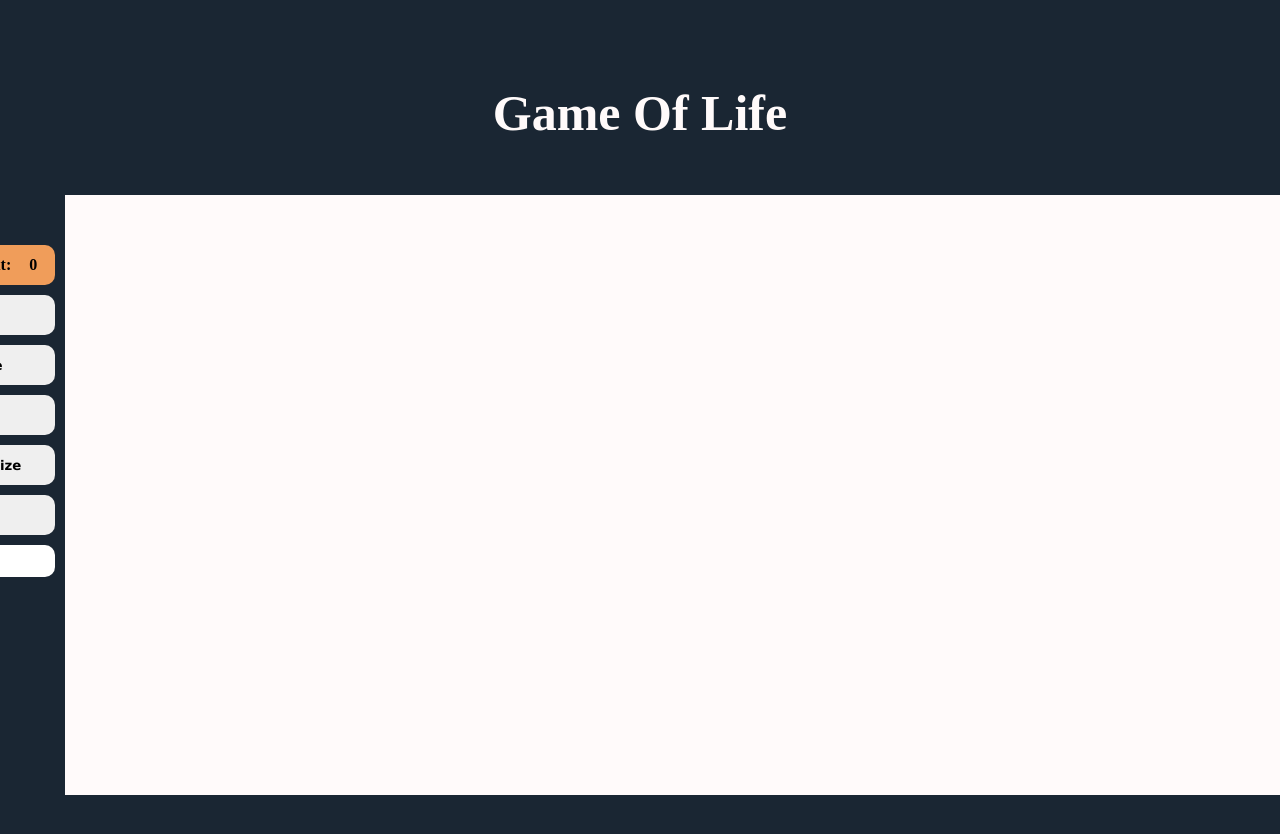
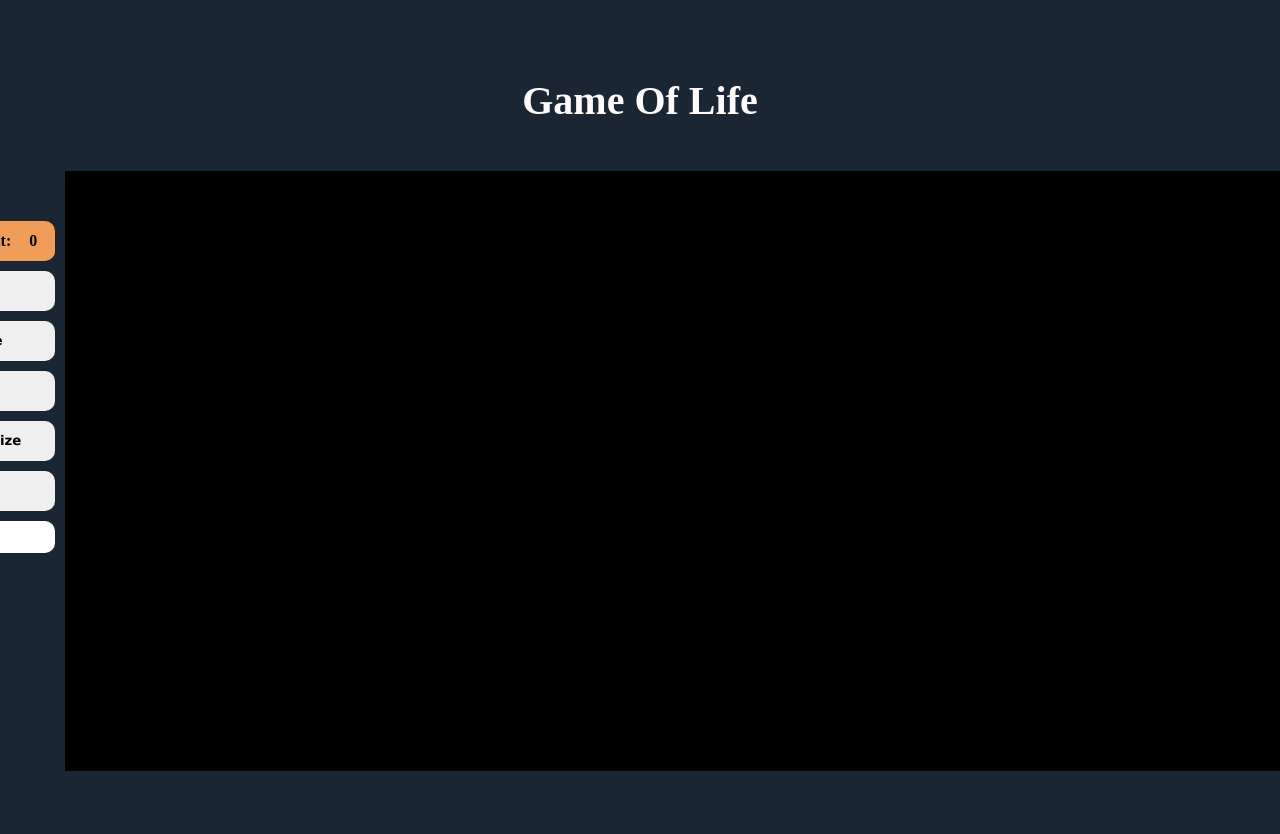
Before and after one commit to EricSanz/Game-of-Life, a website: page game-of-life.html in a window 1280 px wide. Shown: the top 834 px of the page. Drawn offline with Linux system fonts and the light colour scheme.

Commit message:
fixed interval without input and changed background color canvas

```diff
--- a/game-of-life.css
+++ b/game-of-life.css
@@ -1,5 +1,6 @@
 body {
     background-color: rgb(26, 38, 51);
+    /* background-color: black; */
     margin: 50px;
 }
 
@@ -10,9 +11,8 @@ header {
 }
 
 h1 {
-    font-size: 50px;
+    font-size: 40px;
     color: snow;
-    /* margin-left: 150px; */
 }
 
 .count-container {
@@ -57,7 +57,7 @@ h1 {
 }
 
 #canvas {
-    background: snow;
+    background: black;
     margin: 10px;
 }
 
--- a/game-of-life.js
+++ b/game-of-life.js
@@ -85,7 +85,7 @@ function nextGeneration() {
 };
 
 function setSpeed() {
-    speed.value ? speed.value : 150;
+    speed.value ? speed.value : speed.value = 150;
 
     speedInterval = setInterval(() => {
        if (simulationRunning) {
```
